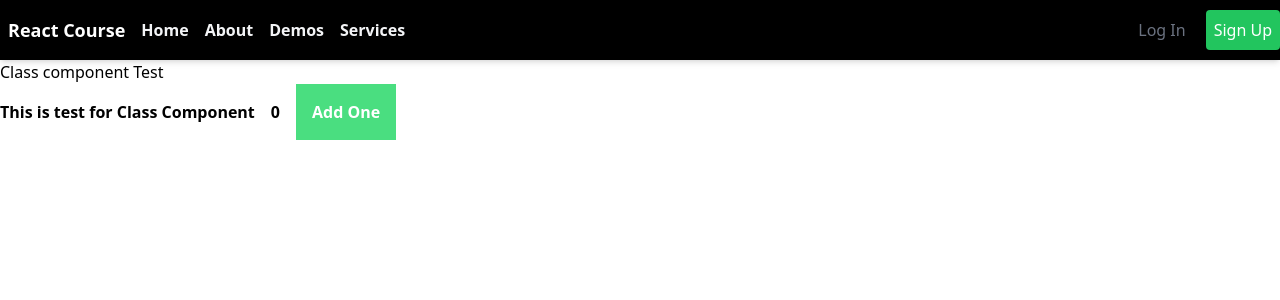
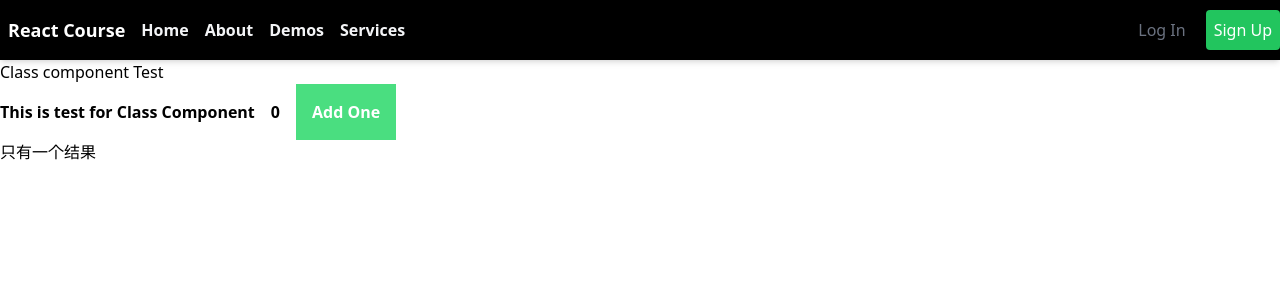
Before and after one commit to geforcesong/react-course, a React (Vite) app: page / in a window 1280 px wide. Shown: the top 300 px of the page. Built offline with nearby package versions, Linux system fonts and the light colour scheme.

Commit message:
added conditional render

```diff
--- /dev/null
+++ b/src/components/test/Conditional.tsx
@@ -0,0 +1,21 @@
+import React from 'react';
+
+type ConditionalProps = {
+  count: number;
+};
+
+export const Conditional: React.FC<ConditionalProps> = ({ count }) => {
+  return (
+    <>
+      {(() => {
+        if (!count) {
+          return <div>没有结果</div>;
+        } else if (count === 1) {
+          return <div>只有一个结果</div>;
+        } else {
+          return <div>有多个结果</div>;
+        }
+      })()}
+    </>
+  );
+};
--- a/src/pages/HomePage.tsx
+++ b/src/pages/HomePage.tsx
@@ -1,10 +1,12 @@
 import ClassTest from '../components/test/ClassTest';
+import { Conditional } from '../components/test/Conditional';
 
 const HomePage: React.FC = () => {
   return (
     <div>
       Class component Test
       <ClassTest message='This is test for Class Component' />
+      <Conditional count={1} />
     </div>
   );
 };
```
Also changed, not shown: temp.ts (added, +15 -0 lines).
